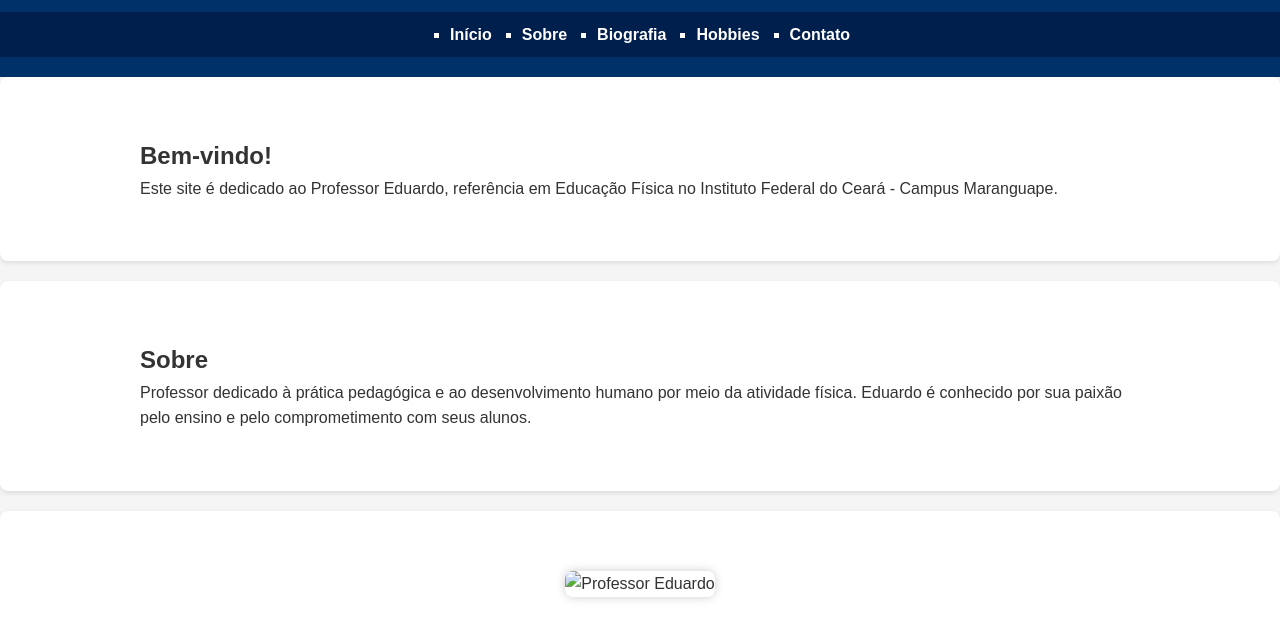
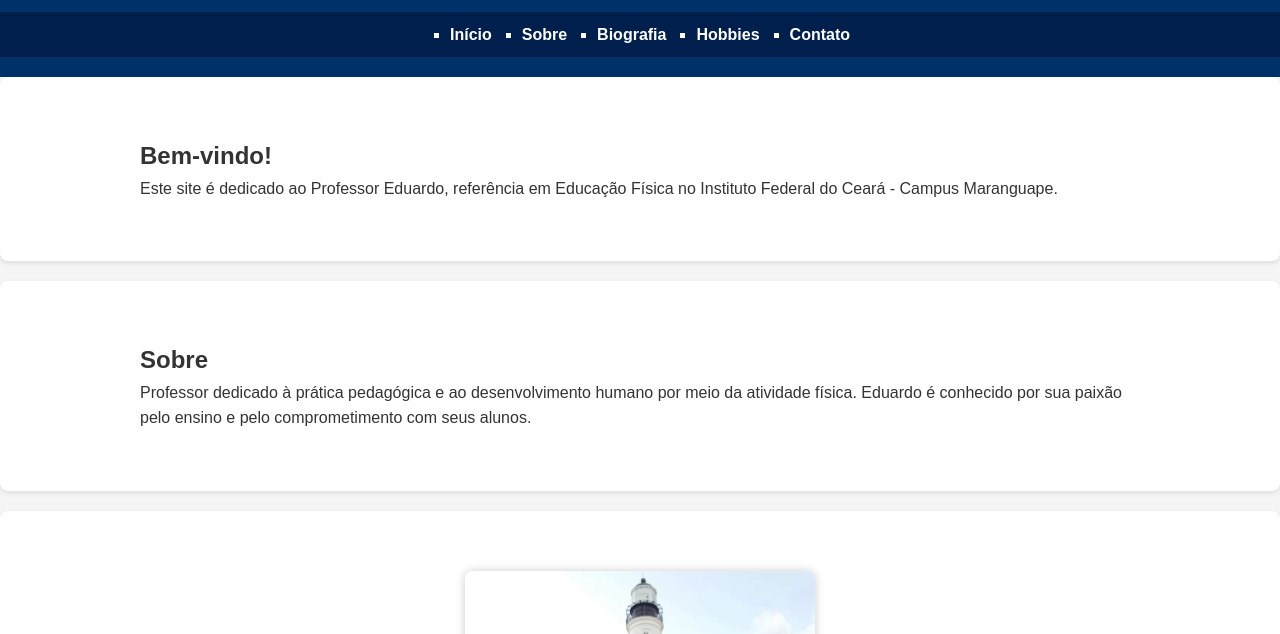
Before and after one commit to IsauGomes/Landing-Page, a plain HTML site: page index.html in a window 1280 px wide. Shown: the part 145-779 px from the top of the page. Drawn offline with Linux system fonts and the light colour scheme.

Commit message:
Update index.html

```diff
--- a/index.html
+++ b/index.html
@@ -40,7 +40,7 @@
 
     <section id="biografia" class="section">
         <div class="container bio">
-            <img src="./img/eduardo.jpg" alt="Professor Eduardo">
+            <img src="eduardo.png" alt="Professor Eduardo">
             <div>
                 <h2>Biografia</h2>
                 <p>Possui graduação em Educação Física pela Universidade Federal do Ceará (2004), é especialista em Educação Física Escolar pela Faculdade Farias Brito (2009), especialista em Psicologia das Relações Humanas pela Universidade Estadual Vale do Acaraú (2011), especialista em Gestão Pública pela Faculdade Entre Rios do Piauí (2011), e especialista em Monitoramento de Desempenho de Organizações e Programas Governamentais pela Faculdade A Vez do Mestre (2012).</p>
```
